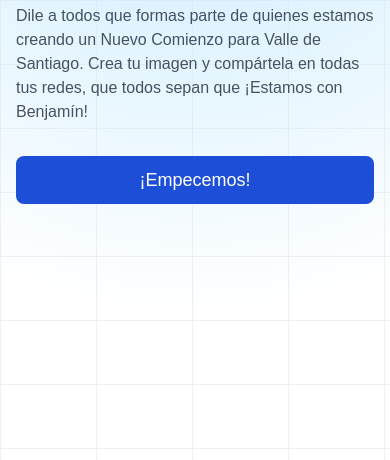
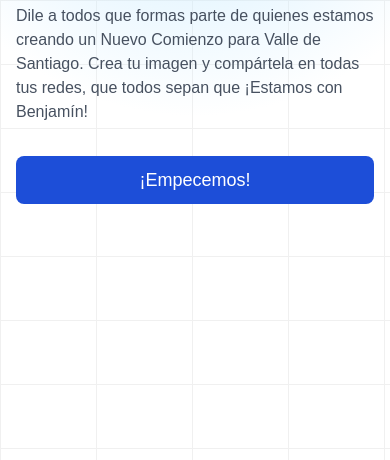
Before and after one commit to Asilvazavala/Elecciones-2024, an Astro site: page / in a window 390 px wide. Shown: the part 384-844 px from the top of the page. Built offline with nearby package versions, Linux system fonts and the light colour scheme; Astro itself is replaced by a stand-in of ours.

Commit message:
modified background on mobile

```diff
--- a/src/layouts/Layout.astro
+++ b/src/layouts/Layout.astro
@@ -27,14 +27,16 @@ const { title } = Astro.props;
     >
       <div
         class="absolute bottom-0 left-0 right-0 top-0
-			bg-[radial-gradient(circle_500px_at_50%_200px,#C9EBFF,transparent)]"
+        bg-[radial-gradient(circle_300px_at_50%_200px,#C9EBFF,transparent)]
+			lg:bg-[radial-gradient(circle_500px_at_50%_200px,#C9EBFF,transparent)]"
       >
       </div>
     </div>
     <slot />
-  </body><style is:global>
-    body {
-      font-family: "Inter Variable", sans-serif;
-    }
-  </style>
+    <style is:global>
+      body {
+        font-family: "Inter Variable", sans-serif;
+      }
+    </style>
+  </body>
 </html>
```
